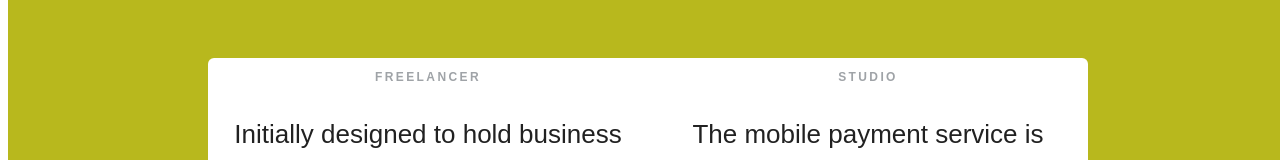
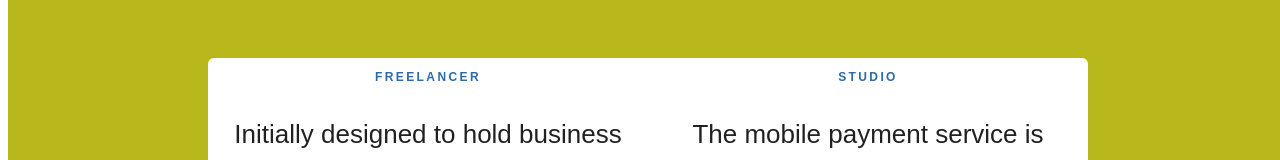
Before and after one commit to AllenWolker/new-text-site, a plain HTML site: page index.html in a window 1280 px wide. Shown: the part 279-439 px from the top of the page. Drawn offline with Linux system fonts and the light colour scheme.

Commit message:
comments4

```diff
--- a/style.css
+++ b/style.css
@@ -84,7 +84,7 @@ line-height: 15px;
 text-align: center;
 letter-spacing: 2.4px;
 
-color: #9FA3A7;
+color: #2c6aa8;
 }
 .plate{
     max-width: 440px;
```
